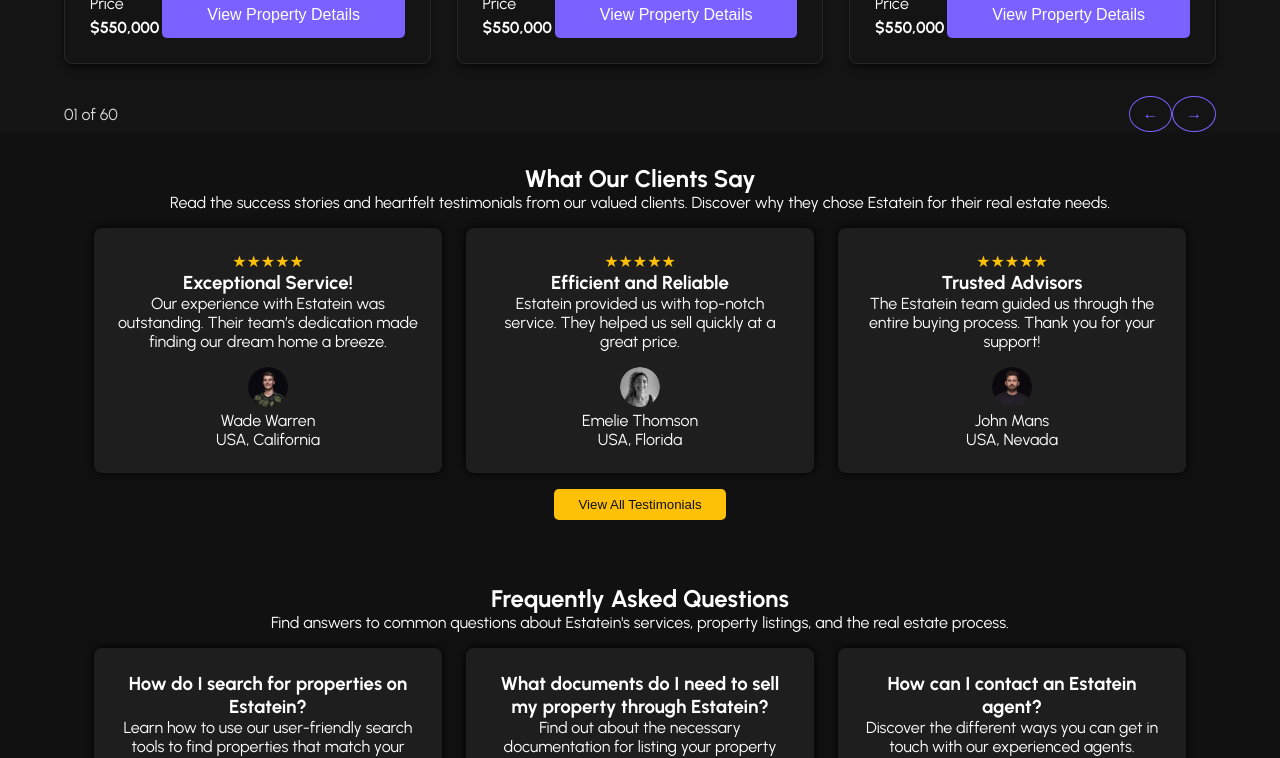
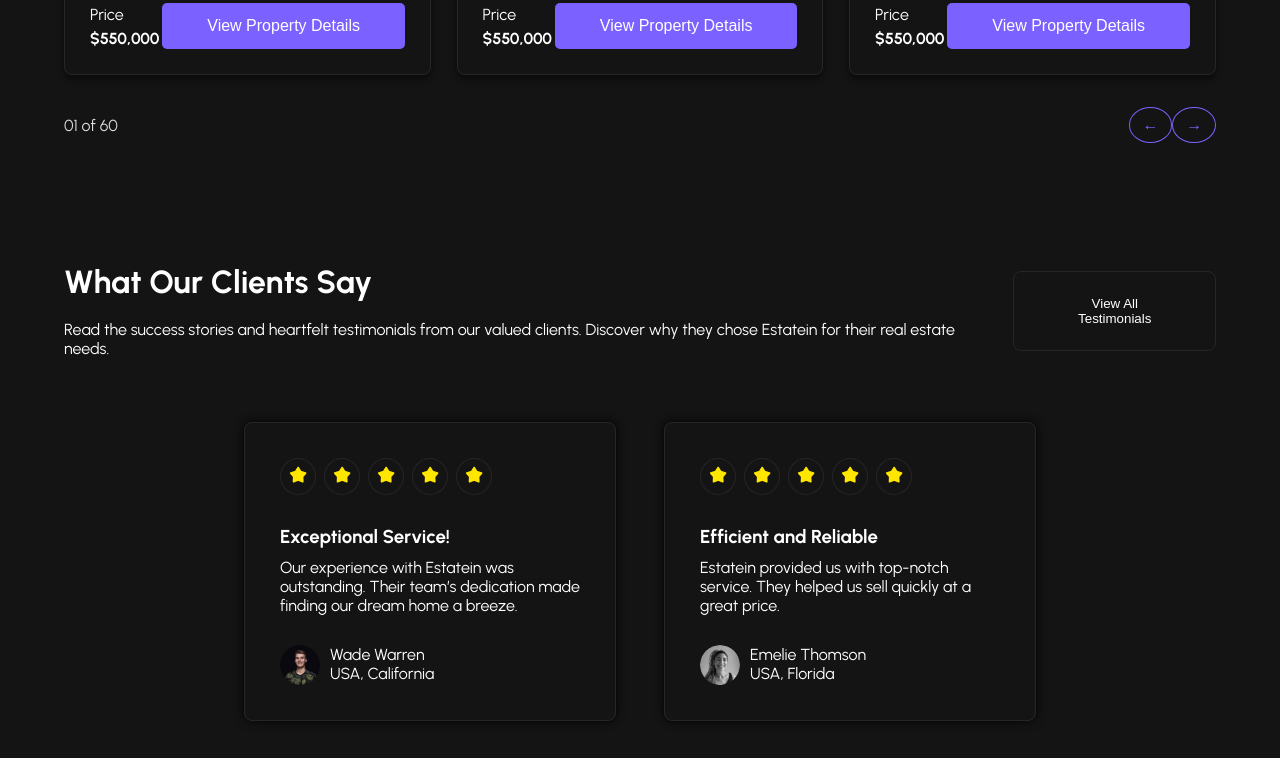
Before and after one commit to Gulverda/Estatein-Angular, an Angular app: page / in a window 1280 px wide. Shown: the part 1240-1998 px from the top of the page. Built offline with nearby package versions, Linux system fonts and the light colour scheme.

Commit message:
Styled Testimonials

```diff
--- a/src/app/components/client-testimonials/client-testimonials.component.css
+++ b/src/app/components/client-testimonials/client-testimonials.component.css
@@ -1,28 +1,55 @@
 .testimonials {
-  text-align: center;
+  margin-top: 120px;
   color: #fff;
-  background: #111;
-  padding: 2rem;
+  padding: 0 clamp(1rem, 5vw, 5rem);
+  text-align: left;
 }
 
 .testimonial-container {
   display: flex;
+  /* justify-content: space-between; */
   justify-content: center;
-  gap: 1.5rem;
-  margin-top: 1rem;
+  gap: 3rem;
+  margin-top: 4rem;
   flex-wrap: wrap; /* Enables wrapping for smaller screens */
 }
 
+.testimonials_header{
+  display: flex;
+  justify-content: space-between;
+  align-items: center;
+  gap: 30px;
+}
+
+.testimonials_header h2{
+  font-size: clamp(1.5rem, 2.5vw, 3rem);
+  margin-bottom: 1.2rem;
+}
+
 .testimonial {
-  background: #1e1e1e;
-  padding: 1.5rem;
+  padding: clamp(15px, 3vw, 35px);
+  border: 1px solid #262626;
+  /* background: #1e1e1e;
+  padding: 1.5rem; */
   border-radius: 8px;
   width: 300px;
   box-shadow: 0 0 10px #000;
 }
 
+.testimonial h3{
+  margin-top: 30px;
+  margin-bottom: 10px;
+}
+
 .stars {
-  color: #ffc107;
+  display: flex;
+  gap: 8px;
+}
+
+.stars span{
+  border: 1px solid #262626;
+  border-radius: 50%;
+  padding: 7px;
 }
 
 .user-info img {
@@ -31,18 +58,20 @@
 }
 
 .user-info {
-  margin-top: 1rem;
+  display: flex;
+  gap: 10px;
+  margin-top: 30px;
 }
 
 .btn {
-  margin-top: 1rem;
-  padding: 0.5rem 1.5rem;
-  background: #ffc107;
-  color: #111;
-  border: none;
-  border-radius: 5px;
+  padding: clamp(1rem, 2vw, 1.5rem) clamp(1.5rem, 4vw, 2.5rem); /* Dynamic padding */
+  background: none;
+  color: #fff;
+  border: 1px solid #262626;
+  border-radius: clamp(5px, 1vw, 8px); /* Adjustable border radius */
   cursor: pointer;
 }
+
 
 /* Responsive Design */
 @media (max-width: 768px) {
--- a/src/app/components/client-testimonials/client-testimonials.component.html
+++ b/src/app/components/client-testimonials/client-testimonials.component.html
@@ -1,13 +1,22 @@
 <section class="testimonials">
-    <h2>What Our Clients Say</h2>
-    <p>
-      Read the success stories and heartfelt testimonials from our valued clients.
-      Discover why they chose Estatein for their real estate needs.
-    </p>
+    <div class="testimonials_header">
+    <div class="test_titles">
+      <h2>What Our Clients Say</h2>
+      <p>
+        Read the success stories and heartfelt testimonials from our valued clients.
+        Discover why they chose Estatein for their real estate needs.
+      </p>
+    </div>
+    <button class="btn">View All Testimonials</button>
+    </div>
     <div class="testimonial-container">
       <div class="testimonial" *ngFor="let review of reviews">
         <div class="stars">
-          <span *ngFor="let star of review.stars">&#9733;</span>
+          <span *ngFor="let star of review.stars">
+            <svg width="20" height="17" viewBox="0 0 19 18" fill="none" xmlns="http://www.w3.org/2000/svg">
+              <path d="M8.8256 1.30996C9.21918 0.697193 10.1148 0.697195 10.5084 1.30996L12.8656 4.97987C13.001 5.19071 13.2106 5.34302 13.453 5.40666L17.6717 6.51442C18.3761 6.69938 18.6529 7.55117 18.1917 8.11484L15.4298 11.4907C15.2712 11.6847 15.1911 11.9311 15.2055 12.1813L15.4556 16.5358C15.4973 17.2629 14.7728 17.7893 14.0942 17.5249L10.03 15.9415C9.79655 15.8505 9.53743 15.8505 9.30395 15.9415L5.23981 17.5249C4.56123 17.7893 3.83665 17.2629 3.87841 16.5358L4.12852 12.1813C4.14289 11.9311 4.06282 11.6847 3.90415 11.4907L1.14227 8.11484C0.681117 7.55117 0.95788 6.69938 1.66228 6.51442L5.88099 5.40666C6.12335 5.34302 6.33298 5.19071 6.4684 4.97987L8.8256 1.30996Z" fill="#FFE600"/>
+              </svg>
+          </span>
         </div>
         <h3>{{ review.title }}</h3>
         <p>{{ review.comment }}</p>
@@ -17,5 +26,4 @@
         </div>
       </div>
     </div>
-    <button class="btn">View All Testimonials</button>
   </section>
--- a/src/app/components/featured-properties/featured-properties.component.css
+++ b/src/app/components/featured-properties/featured-properties.component.css
@@ -6,8 +6,8 @@
 }
 
 .featured-properties h2 {
-  font-size: clamp(1.5rem, 2.5vw, 2rem);
-  margin-bottom: 0.5rem;
+  font-size: clamp(1.5rem, 2.5vw, 3rem);
+  margin-bottom: 1.2rem;
 }
 
 .featured-properties p {
```
Also changed, not shown: public/assets/Shape.svg (added).
